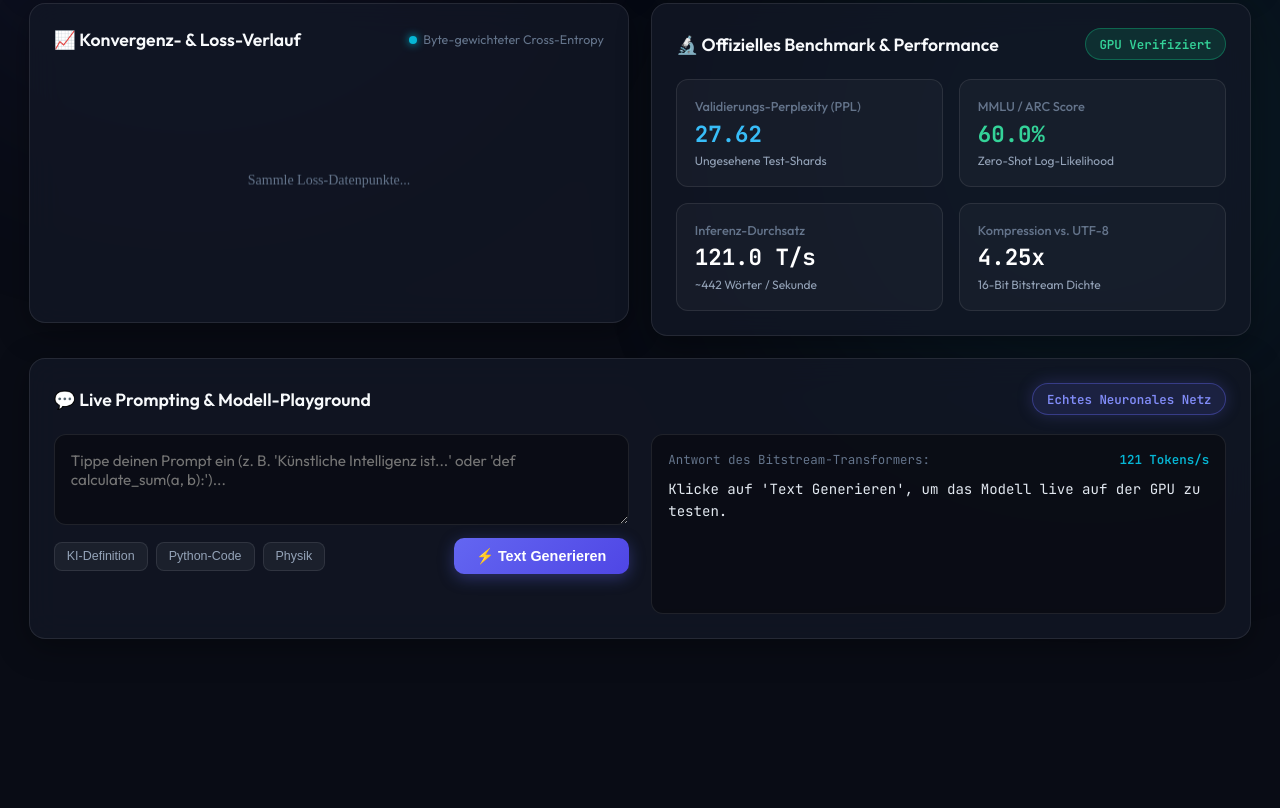
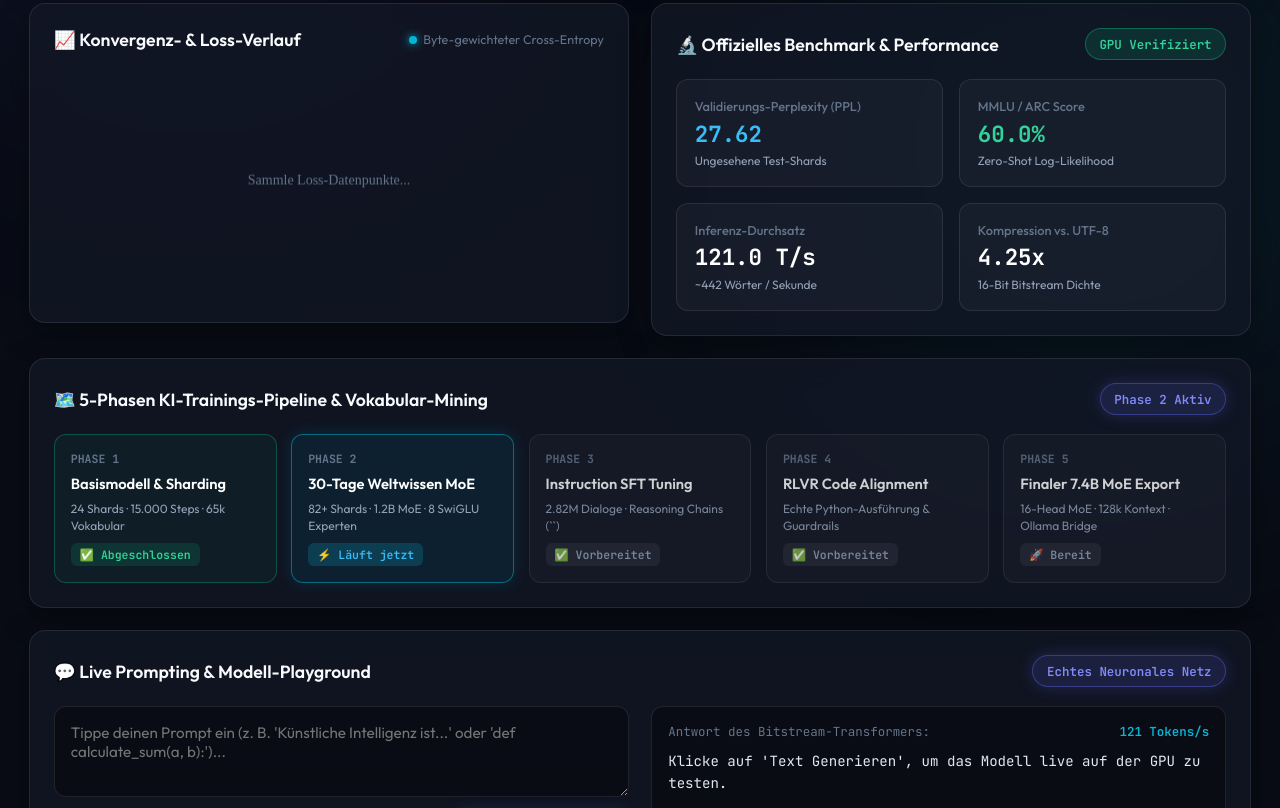
Before and after one commit to Luiguard/multi-granular-bitstream-llm, a plain HTML site: page dashboard/static/index.html in a window 1280 px wide. Shown: the part 419-1227 px from the top of the page. Before the commit the page ends 1087 px from the top, so only its background shows below. Drawn offline with Linux system fonts and the light colour scheme; no server answers.

Commit message:
Add 5-Phase Pipeline Roadmap & Dynamic Mining Tracker to Dashboard

```diff
--- a/dashboard/static/index.html
+++ b/dashboard/static/index.html
@@ -149,7 +149,52 @@
         </div>
       </section>
 
-      <!-- 5. Interactive Prompt Playground -->
+      <!-- 5. Multi-Phase Pipeline & Training Roadmap -->
+      <section class="card glass-panel roadmap-card">
+        <div class="card-header">
+          <h2>🗺️ 5-Phasen KI-Trainings-Pipeline & Vokabular-Mining</h2>
+          <span class="badge badge-glow" id="pipeline-overall-status">Phase 2 Aktiv</span>
+        </div>
+        <div class="roadmap-grid">
+          <!-- Phase 1 -->
+          <div class="roadmap-step completed" id="phase-1-box">
+            <div class="step-num">Phase 1</div>
+            <div class="step-title">Basismodell & Sharding</div>
+            <div class="step-desc">24 Shards · 15.000 Steps · 65k Vokabular</div>
+            <div class="step-badge">✅ Abgeschlossen</div>
+          </div>
+          <!-- Phase 2 -->
+          <div class="roadmap-step active" id="phase-2-box">
+            <div class="step-num">Phase 2</div>
+            <div class="step-title">30-Tage Weltwissen MoE</div>
+            <div class="step-desc">82+ Shards · 1.2B MoE · 8 SwiGLU Experten</div>
+            <div class="step-badge pulse">⚡ Läuft jetzt</div>
+          </div>
+          <!-- Phase 3 -->
+          <div class="roadmap-step ready" id="phase-3-box">
+            <div class="step-num">Phase 3</div>
+            <div class="step-title">Instruction SFT Tuning</div>
+            <div class="step-desc">2.82M Dialoge · Reasoning Chains (`<think>`)</div>
+            <div class="step-badge">✅ Vorbereitet</div>
+          </div>
+          <!-- Phase 4 -->
+          <div class="roadmap-step ready" id="phase-4-box">
+            <div class="step-num">Phase 4</div>
+            <div class="step-title">RLVR Code Alignment</div>
+            <div class="step-desc">Echte Python-Ausführung & Guardrails</div>
+            <div class="step-badge">✅ Vorbereitet</div>
+          </div>
+          <!-- Phase 5 -->
+          <div class="roadmap-step ready" id="phase-5-box">
+            <div class="step-num">Phase 5</div>
+            <div class="step-title">Finaler 7.4B MoE Export</div>
+            <div class="step-desc">16-Head MoE · 128k Kontext · Ollama Bridge</div>
+            <div class="step-badge">🚀 Bereit</div>
+          </div>
+        </div>
+      </section>
+
+      <!-- 6. Interactive Prompt Playground -->
       <section class="card glass-panel playground-card">
         <div class="card-header">
           <h2>💬 Live Prompting & Modell-Playground</h2>
--- a/dashboard/static/style.css
+++ b/dashboard/static/style.css
@@ -402,6 +402,85 @@ canvas {
   color: var(--text-secondary);
 }
 
+/* Roadmap Card */
+.roadmap-card {
+  grid-column: span 2;
+}
+
+.roadmap-grid {
+  display: grid;
+  grid-template-columns: repeat(5, 1fr);
+  gap: 0.9rem;
+}
+
+.roadmap-step {
+  background: rgba(255, 255, 255, 0.03);
+  border: 1px solid var(--border-color);
+  border-radius: 12px;
+  padding: 1rem;
+  display: flex;
+  flex-direction: column;
+  gap: 0.5rem;
+  transition: all 0.2s ease;
+}
+
+.roadmap-step.completed {
+  border-color: rgba(16, 185, 129, 0.35);
+  background: rgba(16, 185, 129, 0.05);
+}
+
+.roadmap-step.active {
+  border-color: rgba(6, 182, 212, 0.5);
+  background: rgba(6, 182, 212, 0.08);
+  box-shadow: 0 0 16px rgba(6, 182, 212, 0.15);
+}
+
+.roadmap-step.ready {
+  opacity: 0.8;
+}
+
+.step-num {
+  font-family: var(--font-mono);
+  font-size: 0.72rem;
+  color: var(--text-muted);
+  font-weight: 700;
+  text-transform: uppercase;
+}
+
+.step-title {
+  font-size: 0.92rem;
+  font-weight: 600;
+  color: #ffffff;
+}
+
+.step-desc {
+  font-size: 0.75rem;
+  color: var(--text-secondary);
+  line-height: 1.4;
+  flex: 1;
+}
+
+.step-badge {
+  font-family: var(--font-mono);
+  font-size: 0.72rem;
+  font-weight: 600;
+  padding: 0.25rem 0.55rem;
+  border-radius: 6px;
+  background: rgba(255, 255, 255, 0.06);
+  color: var(--text-secondary);
+  width: fit-content;
+}
+
+.roadmap-step.completed .step-badge {
+  background: rgba(16, 185, 129, 0.15);
+  color: #34d399;
+}
+
+.roadmap-step.active .step-badge {
+  background: rgba(6, 182, 212, 0.2);
+  color: #38bdf8;
+}
+
 /* Playground Card (Full Width) */
 .playground-card {
   grid-column: span 2;
```
Also changed, not shown: 2 other files.
